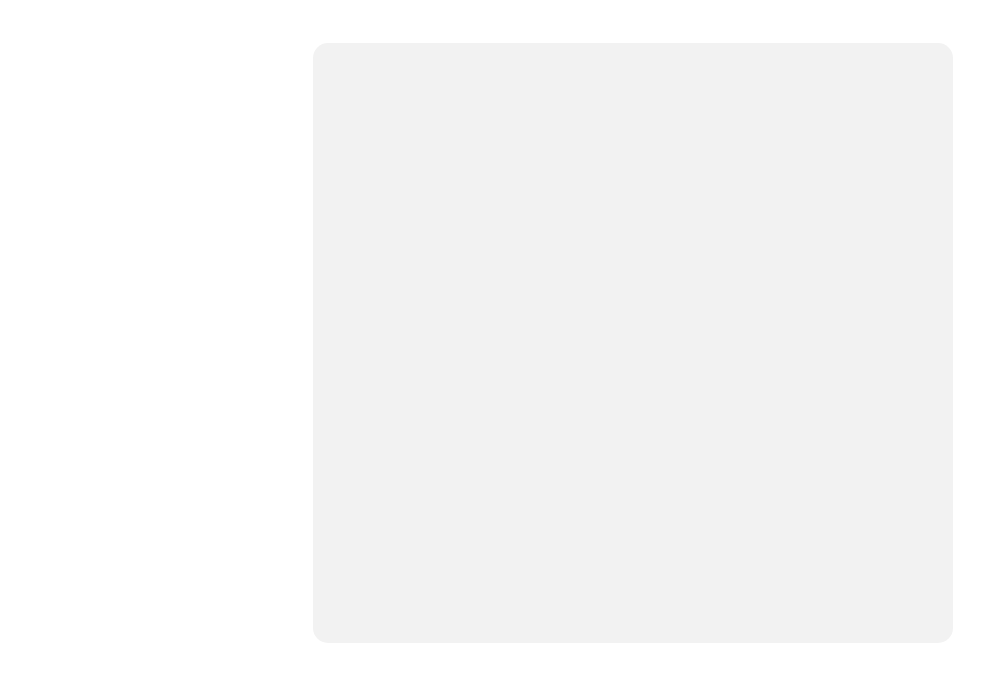
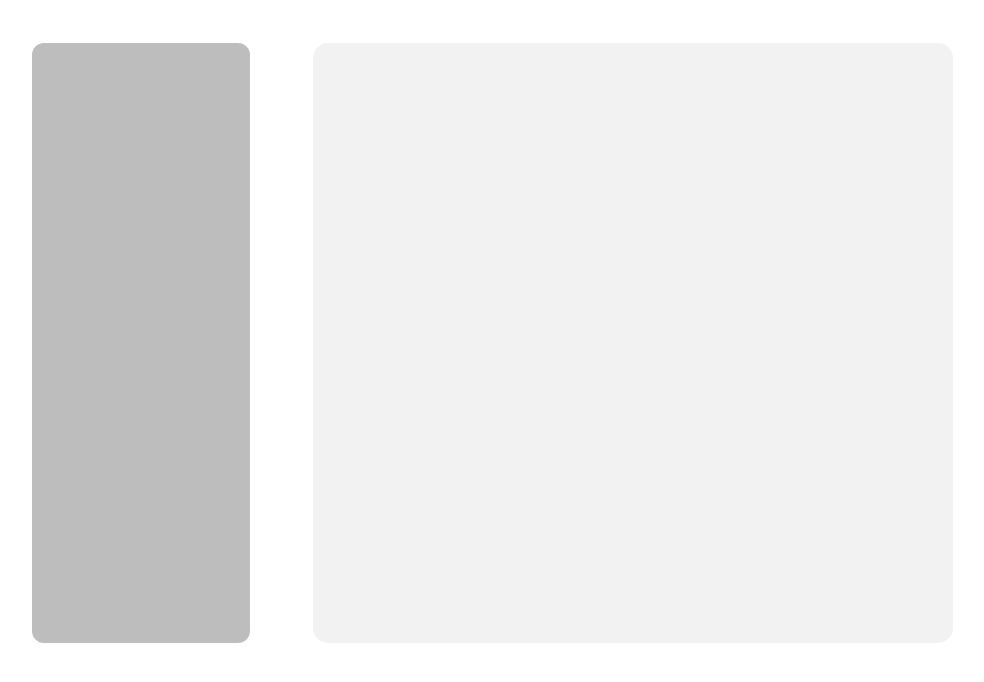
Before and after one commit to bmccaffrey/box-generator, a plain HTML site: page index.html in a window 1280 px wide. Shown: the whole page, without its empty margins (11-995 px from the left). Drawn offline with Linux system fonts and the light colour scheme.

Commit message:
add class to aside

```diff
--- a/index.html
+++ b/index.html
@@ -8,7 +8,7 @@
   <link rel="stylesheet" href="styles.css">
 </head>
 <body>
-  <aside></aside>
+  <aside class="control-panel"></aside>
   <main>
 
   </main>
```
